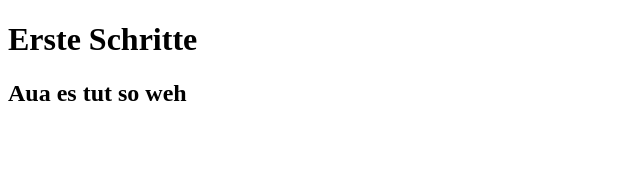
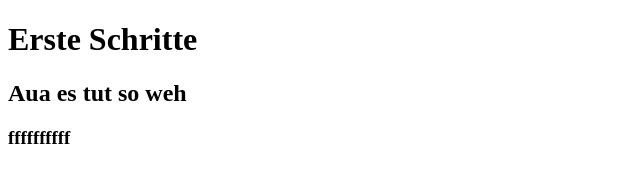
Before and after one commit to Kevster1/GR1, a plain HTML site: page index.html in a window 1280 px wide. Shown: the whole page, without its empty margins (0-640 px from the left). Drawn offline with Linux system fonts and the light colour scheme.

Commit message:
vierte variane

```diff
--- a/index.html
+++ b/index.html
@@ -10,5 +10,7 @@
 <body>
     <h1>Erste Schritte</h1>
     <h2>Aua es tut so weh</h2>
+    <h3>ffffffffff</h3>
+    <br>
 </body>
 </html>
```
